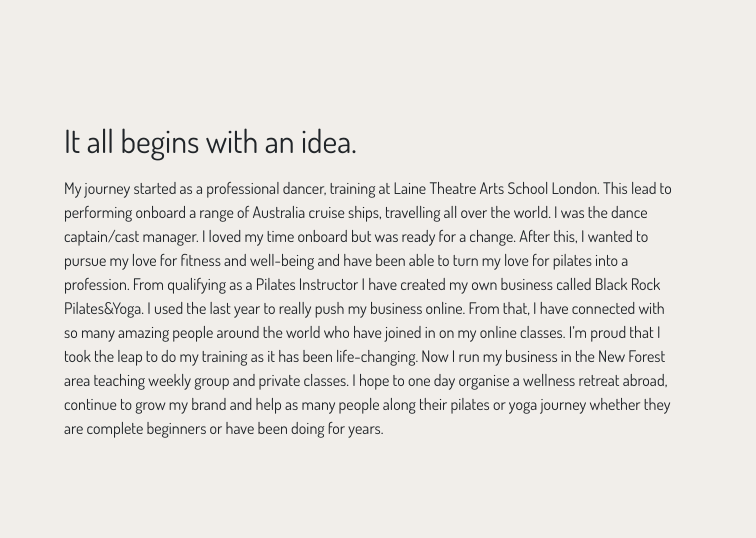
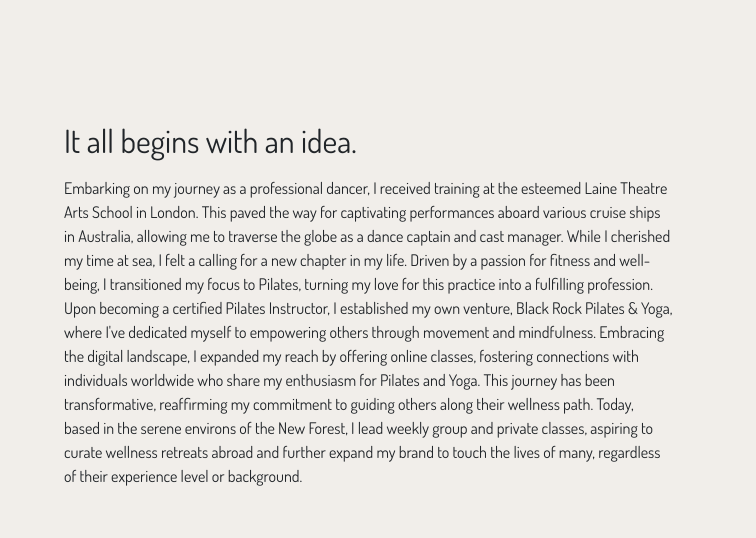
Before and after one commit to selenkarakaya/websiteFor_yogaPilatesStudio, a plain HTML site: page dist/about.html in a window 1280 px wide. Shown: the part 534-1072 px from the top of the page, 0-756 px from the left. Drawn offline with nearby package versions, Linux system fonts and the light colour scheme.

Commit message:
Update about.html

```diff
--- a/dist/about.html
+++ b/dist/about.html
@@ -92,24 +92,7 @@
             <div class="card-body">
               <h2 class="card-title my-3">It all begins with an idea.</h2>
               <p class="card-text mt-3">
-                My journey started as a professional dancer, training at Laine
-                Theatre Arts School London. This lead to performing onboard a
-                range of Australia cruise ships, travelling all over the world.
-                I was the dance captain/cast manager. I loved my time onboard
-                but was ready for a change. After this, I wanted to pursue my
-                love for fitness and well-being and have been able to turn my
-                love for pilates into a profession. From qualifying as a Pilates
-                Instructor I have created my own business called Black Rock
-                Pilates&Yoga. I used the last year to really push my business
-                online. From that, I have connected with so many amazing people
-                around the world who have joined in on my online classes. I’m
-                proud that I took the leap to do my training as it has been
-                life-changing. Now I run my business in the New Forest area
-                teaching weekly group and private classes. I hope to one day
-                organise a wellness retreat abroad, continue to grow my brand
-                and help as many people along their pilates or yoga journey
-                whether they are complete beginners or have been doing for
-                years.
+                Embarking on my journey as a professional dancer, I received training at the esteemed Laine Theatre Arts School in London. This paved the way for captivating performances aboard various cruise ships in Australia, allowing me to traverse the globe as a dance captain and cast manager. While I cherished my time at sea, I felt a calling for a new chapter in my life. Driven by a passion for fitness and well-being, I transitioned my focus to Pilates, turning my love for this practice into a fulfilling profession. Upon becoming a certified Pilates Instructor, I established my own venture, Black Rock Pilates & Yoga, where I've dedicated myself to empowering others through movement and mindfulness. Embracing the digital landscape, I expanded my reach by offering online classes, fostering connections with individuals worldwide who share my enthusiasm for Pilates and Yoga. This journey has been transformative, reaffirming my commitment to guiding others along their wellness path. Today, based in the serene environs of the New Forest, I lead weekly group and private classes, aspiring to curate wellness retreats abroad and further expand my brand to touch the lives of many, regardless of their experience level or background.
               </p>
             </div>
           </div>
```
